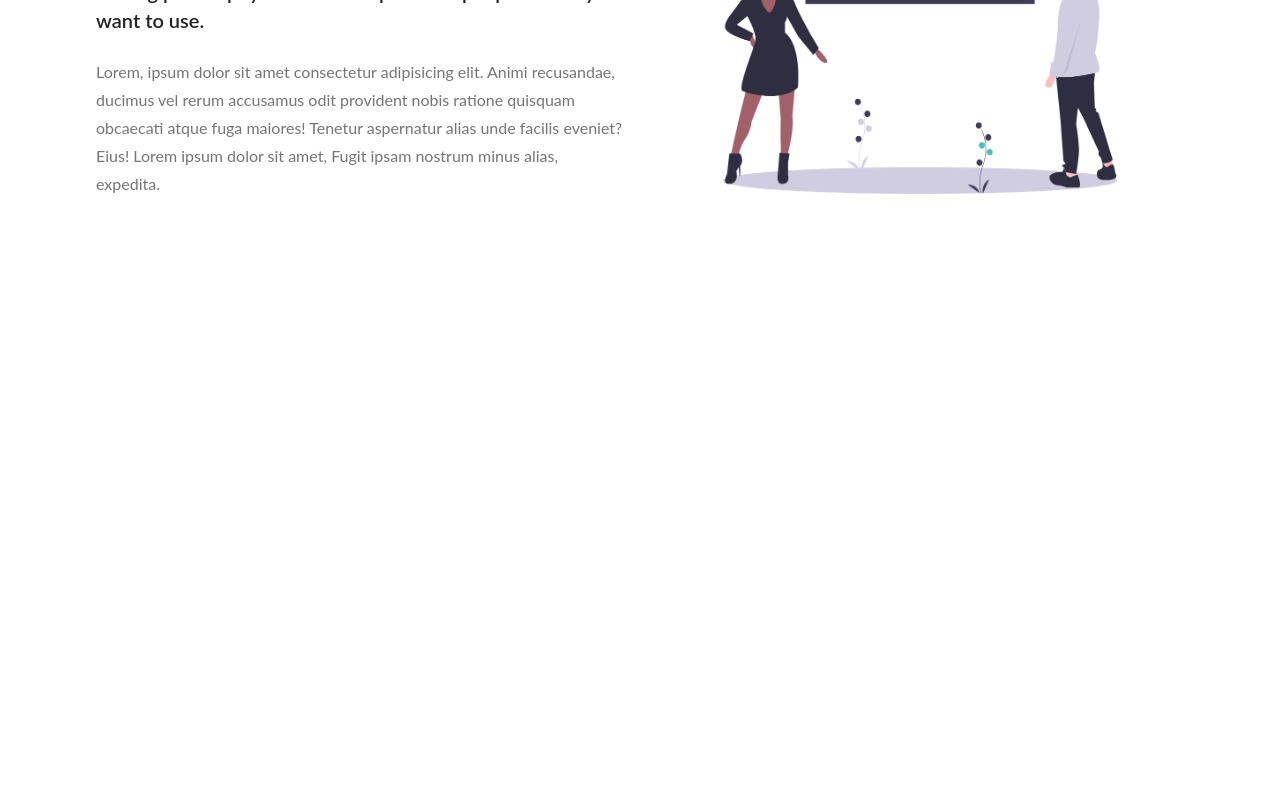
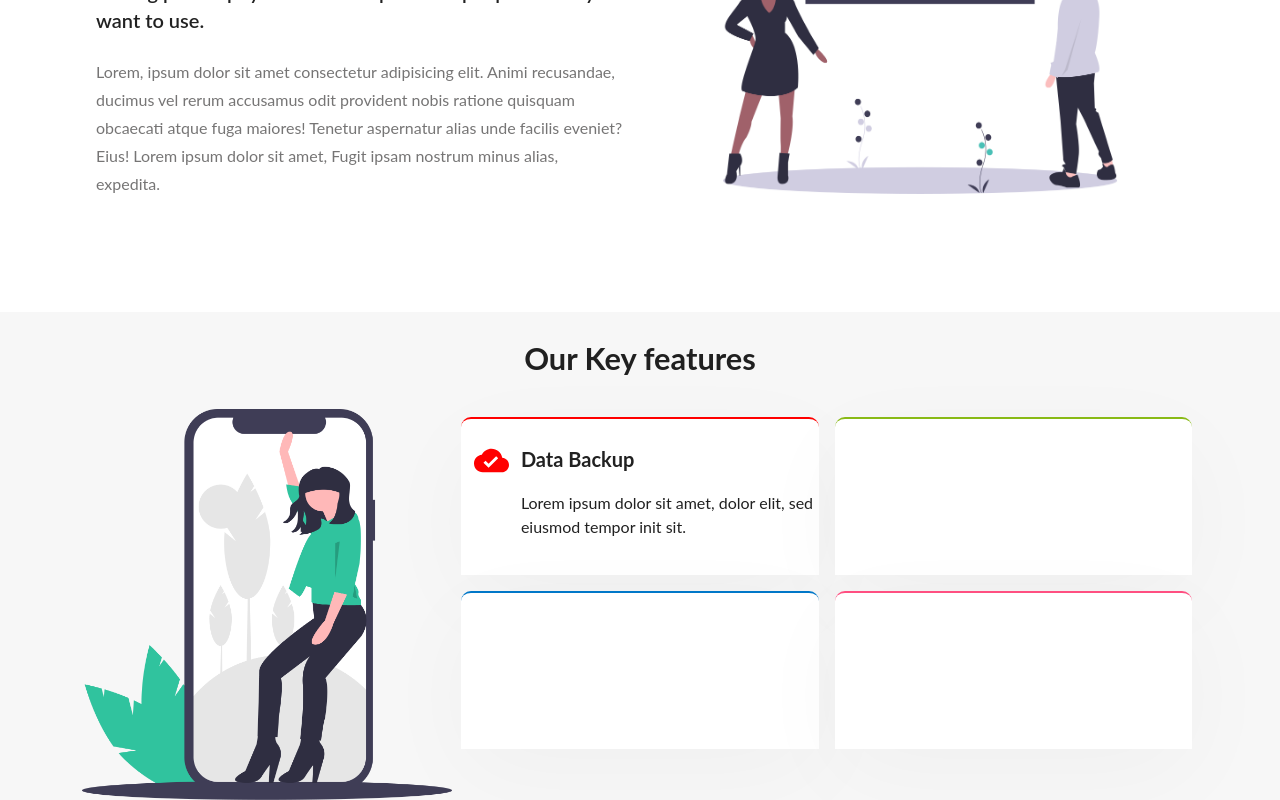
Before and after one commit to djorg-solutions/djorg-solutions, a Next.js app: page / in a window 1280 px wide. Shown: the part 1015-1815 px from the top of the page. Before the commit the page ends 1327 px from the top, so only its background shows below. Built offline with nearby package versions, Linux system fonts and the light colour scheme.

Commit message:
Key features

```diff
--- /dev/null
+++ b/modules/home/components/KeyFeatures.jsx
@@ -0,0 +1,107 @@
+import React from 'react';
+import { Grid, Box, Typography, useMediaQuery, Paper } from '@material-ui/core';
+import { makeStyles, useTheme } from '@material-ui/core/styles';
+import Image from 'next/image'
+import clsx from 'clsx';
+import CloudDoneIcon from '@material-ui/icons/CloudDone';
+
+const useStyles = makeStyles(() => ({
+    titleMain: {
+        fontWeight: 'bold',
+        fontSize: '2.2em',
+        paddingBottom: '1em',
+        position: 'relative',
+    },
+    key: {
+        backgroundColor: '#fff',
+        borderRadius: '10px 10px 0  0',
+        boxShadow: '0 25px 98px 0 rgb(19 19 19 / 3%)',
+        height: '158px',
+    },
+    keysContainer: {
+        backgroundColor: '#f7f7f7',
+        paddingTop: '2em'
+    },
+    key1: {
+        borderTop: '2px solid #ff0000'
+    },
+    key2: {
+        borderTop: '2px solid #89ba16'
+    },
+    key3: {
+        borderTop: '2px solid #0077c8'
+    },
+    key4: {
+        borderTop: '2px solid #ff4f81'
+    }
+}));
+
+function KeyFeatures() {
+
+    const classes = useStyles();
+    const { breakpoints } = useTheme();
+    const isMobile = useMediaQuery(breakpoints.down('md'));
+
+    return (
+        <Box px={isMobile ? 2 : 10} className={classes.keysContainer}>
+            <Grid container>
+                <Grid xs={12} item>
+                    <Grid container justify={'center'}>
+                        <Typography variant={'h4'} className={classes.titleMain}>{'Our Key features'}</Typography>
+                    </Grid>
+                </Grid>
+                <Grid xs={12} md={4} item>
+                    <Grid container justify={'center'}>
+                        <Image src={'/mobile.png'} width={370} height={391} />
+                    </Grid>
+                </Grid>
+                <Grid xs={12} md={8} item>
+                    <Grid container>
+                        <Grid item xs={12} md={6}>
+                            <Box p={1}>
+                                <Paper className={clsx(classes.key, classes.key1)}>
+                                    <Box pt={3}>
+                                        <Grid container>
+                                            <Grid item xs={2}>
+                                                <Grid container justify={'center'}>
+                                                    <CloudDoneIcon fontSize={'large'} style={{ color: '#ff0000' }} />
+                                                </Grid>
+                                            </Grid>
+                                            <Grid item xs={10}>
+                                                <Typography variant={'h6'}><strong>{'Data Backup'}</strong></Typography>
+                                                <Typography variant={'body1'} style={{ marginTop: '1em' }}>{'Lorem ipsum dolor sit amet, dolor elit, sed eiusmod tempor init sit.'}</Typography>
+                                            </Grid>
+                                        </Grid>
+                                    </Box>
+                                </Paper>
+                            </Box>
+                        </Grid>
+                        <Grid item xs={12} md={6}>
+                            <Box p={1}>
+                                <Paper className={clsx(classes.key, classes.key2)}>
+
+                                </Paper>
+                            </Box>
+                        </Grid>
+                        <Grid item xs={12} md={6}>
+                            <Box p={1}>
+                                <Paper className={clsx(classes.key, classes.key3)}>
+
+                                </Paper>
+                            </Box>
+                        </Grid>
+                        <Grid item xs={12} md={6}>
+                            <Box p={1}>
+                                <Paper className={clsx(classes.key, classes.key4)}>
+
+                                </Paper>
+                            </Box>
+                        </Grid>
+                    </Grid>
+                </Grid>
+            </Grid>
+        </Box>
+    );
+}
+
+export default KeyFeatures;
--- a/modules/home/container/HomeContainer.jsx
+++ b/modules/home/container/HomeContainer.jsx
@@ -1,12 +1,14 @@
 import React from 'react';
 import Banner from '../components/Banner';
 import About from '../components/About';
+import KeyFeatures from '../components/KeyFeatures';
 
 function HomeContainer() {
     return (
         <>
             <Banner />
             <About />
+            <KeyFeatures />
         </>
     );
 }
```
Also changed, not shown: public/mobile.png (added).
